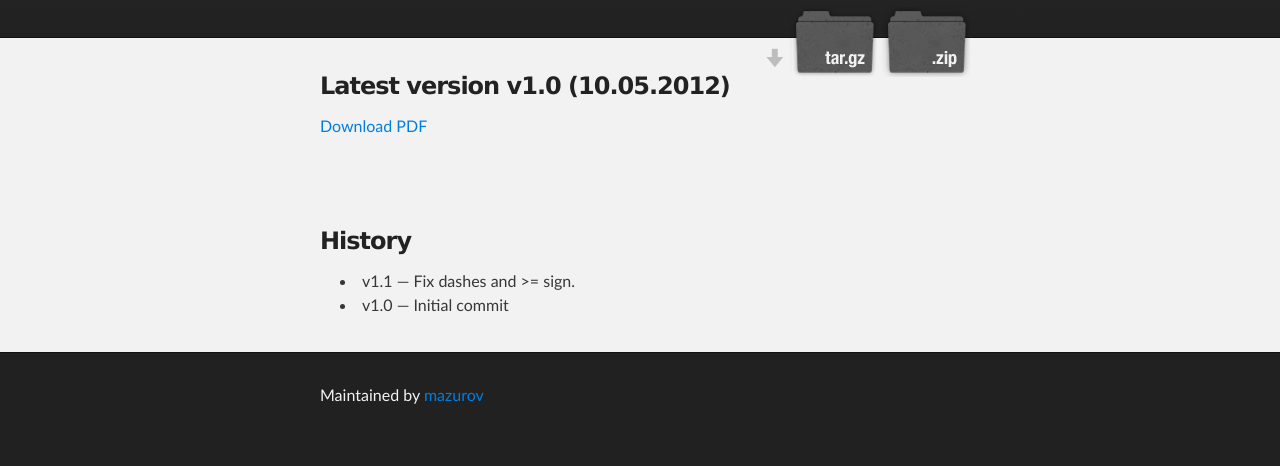
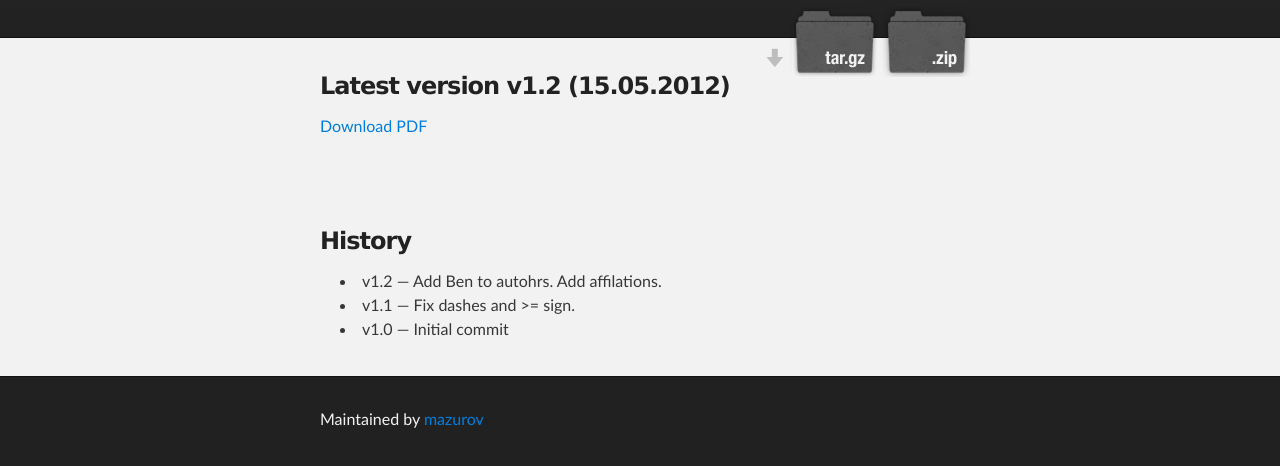
Before and after one commit to mazurov/chep2012, a plain HTML site: page index.html in a window 1280 px wide. Shown: the part 298-764 px from the top of the page. Drawn offline with Linux system fonts and the light colour scheme.

Commit message:
New version 1.2

```diff
--- a/index.html
+++ b/index.html
@@ -26,12 +26,13 @@
     <!-- MAIN CONTENT -->
     <div id="main_content_wrap" class="outer">
       <section id="main_download" class="inner">
-       <h3>Latest version v1.0  (10.05.2012)</h3>
+       <h3>Latest version v1.2  (15.05.2012)</h3>
        <p><a href="https://github.com/downloads/mazurov/chep2012/mazurov-chep2012.pdf">Download PDF</a></p>
       </section>
       <section id="main_content" class="inner">
         <h3>History</h3>
         <ul>
+           <li><b>v1.2</b> &mdash; Add Ben to autohrs. Add affilations.</li>
            <li><b>v1.1</b> &mdash; Fix dashes and &gt;= sign.</li>
            <li><b>v1.0</b> &mdash; Initial commit</li>
         </ul>
```
